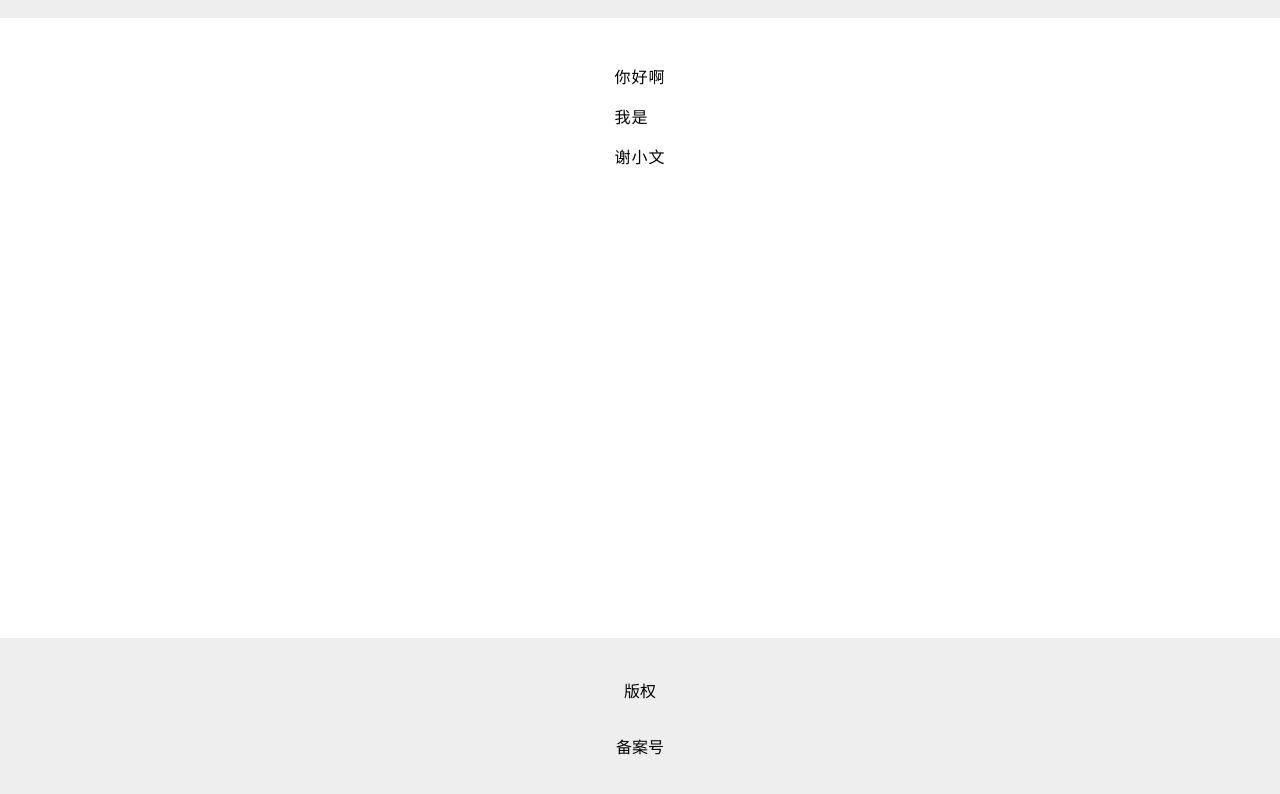
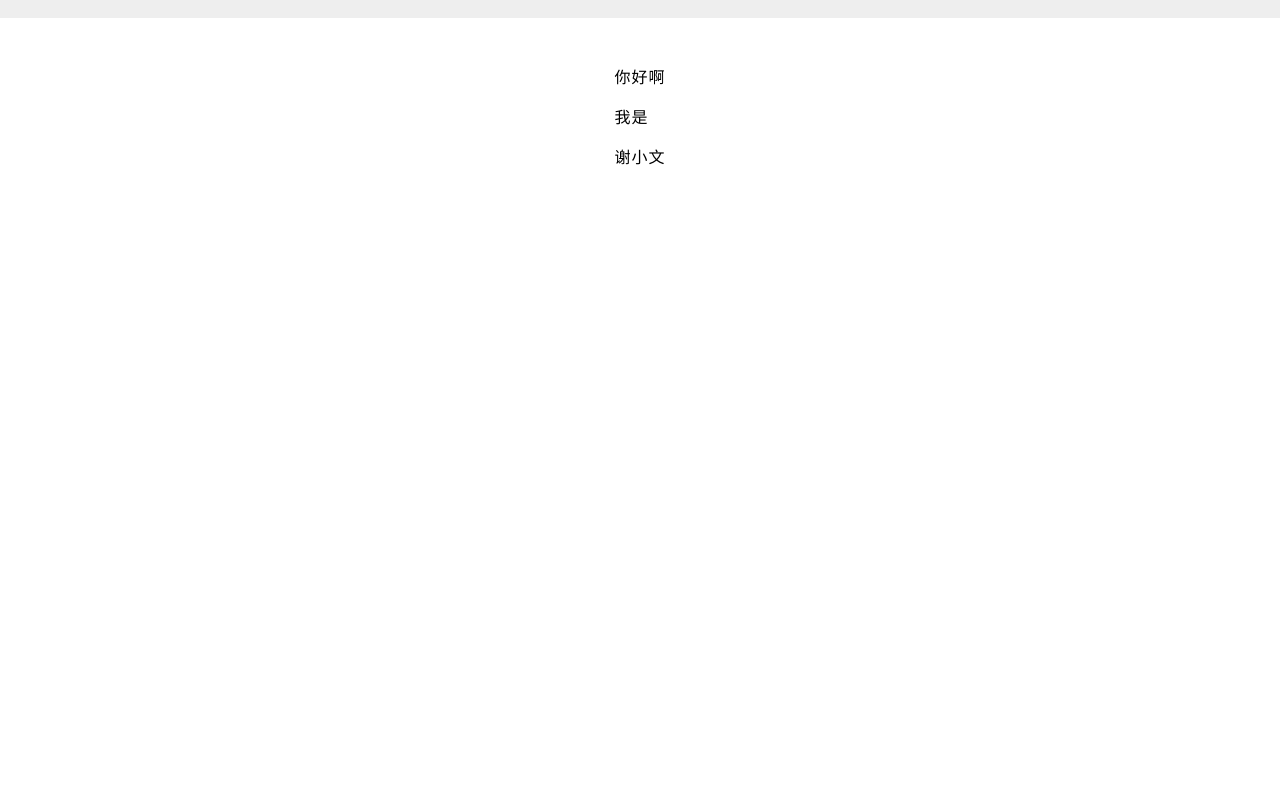
Before and after one commit to xw104/xie, a plain HTML site: page index.html in a window 1280 px wide. Shown: the part 142-936 px from the top of the page. After the commit the page ends 800 px from the top, so only its background shows below. Drawn offline with Linux system fonts and the light colour scheme.

Commit message:
Update index.html

```diff
--- a/index.html
+++ b/index.html
@@ -19,10 +19,5 @@ display: flex;  align-items: center; justify-content: center;">
     <p>我是</p>
     <p>谢小文</p>
     </zhuneirong>
-    <dibulan style=" width: 100%; height: 160px; background-color:#eee;
-    display: flex;  align-items: center; justify-content: center; flex-direction: column;">
-        <p>版权</p>
-        <p>备案号</p>
-    </dibulan>
 </body>
 </html>
```
